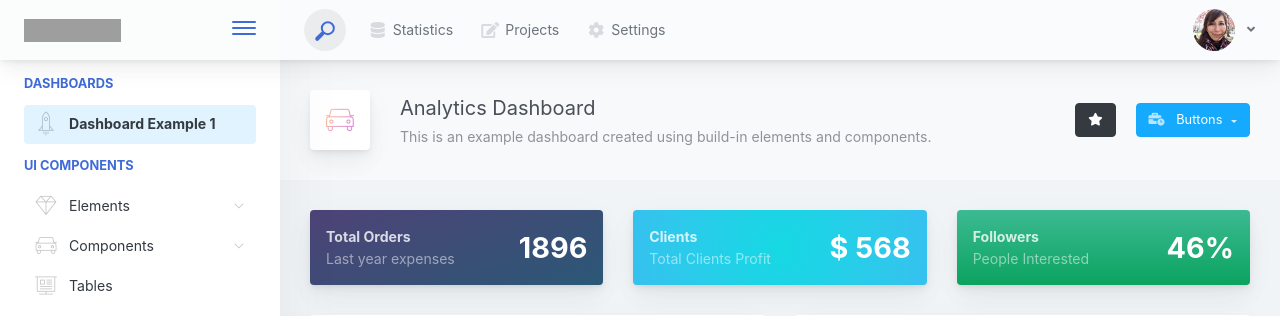
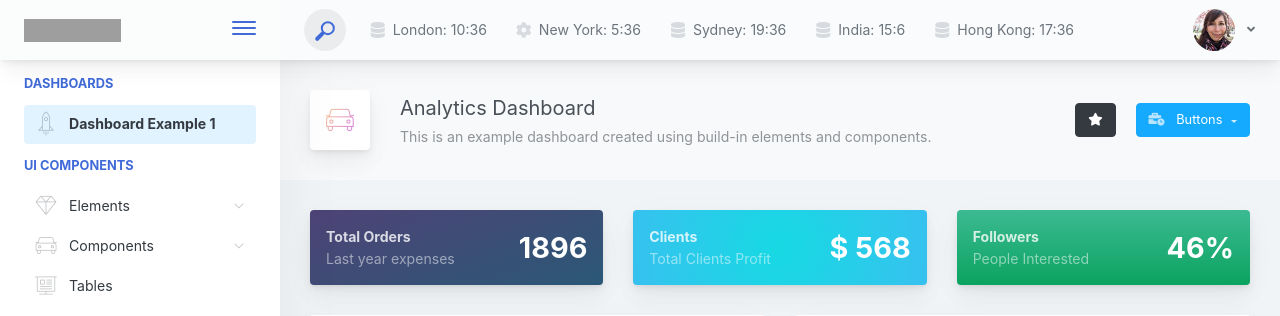
Before and after one commit to aishwaryashukla/analytics, a Flask app: page / in a window 1280 px wide. Shown: the top 316 px of the page. Run offline with Flask 2, Linux system fonts and the light colour scheme; some libraries are stand-ins or nearby versions; grey boxes are pictures that could not be loaded.

Commit message:
adding citi's name

```diff
--- a/templates/arch.html
+++ b/templates/arch.html
@@ -63,23 +63,41 @@
                         <button class="close"></button>
                     </div>
                     <ul class="header-menu nav">
+                       <ul class="header-menu nav">
                         <li class="nav-item">
                             <a href="javascript:void(0);" class="nav-link">
                                 <i class="nav-link-icon fa fa-database"> </i>
-                                Statistics
+                                London: {{ london }}
                             </a>
+
                         </li>
-                        <li class="btn-group nav-item">
-                            <a href="javascript:void(0);" class="nav-link">
-                                <i class="nav-link-icon fa fa-edit"></i>
-                                Projects
-                            </a>
-                        </li>
+
                         <li class="dropdown nav-item">
                             <a href="javascript:void(0);" class="nav-link">
                                 <i class="nav-link-icon fa fa-cog"></i>
-                                Settings
+                                New York: {{ nyc }}
                             </a>
+                        </li>
+                        <li class="nav-item">
+                            <a href="javascript:void(0);" class="nav-link">
+                                <i class="nav-link-icon fa fa-database"> </i>
+                                Sydney: {{ syd }}
+                            </a>
+
+                        </li>
+                        <li class="nav-item">
+                            <a href="javascript:void(0);" class="nav-link">
+                                <i class="nav-link-icon fa fa-database"> </i>
+                                India: {{ india }}
+                            </a>
+
+                        </li>
+                        <li class="nav-item">
+                            <a href="javascript:void(0);" class="nav-link">
+                                <i class="nav-link-icon fa fa-database"> </i>
+                                Hong Kong: {{ hk }}
+                            </a>
+
                         </li>
                     </ul>        </div>
                 <div class="app-header-right">
```
